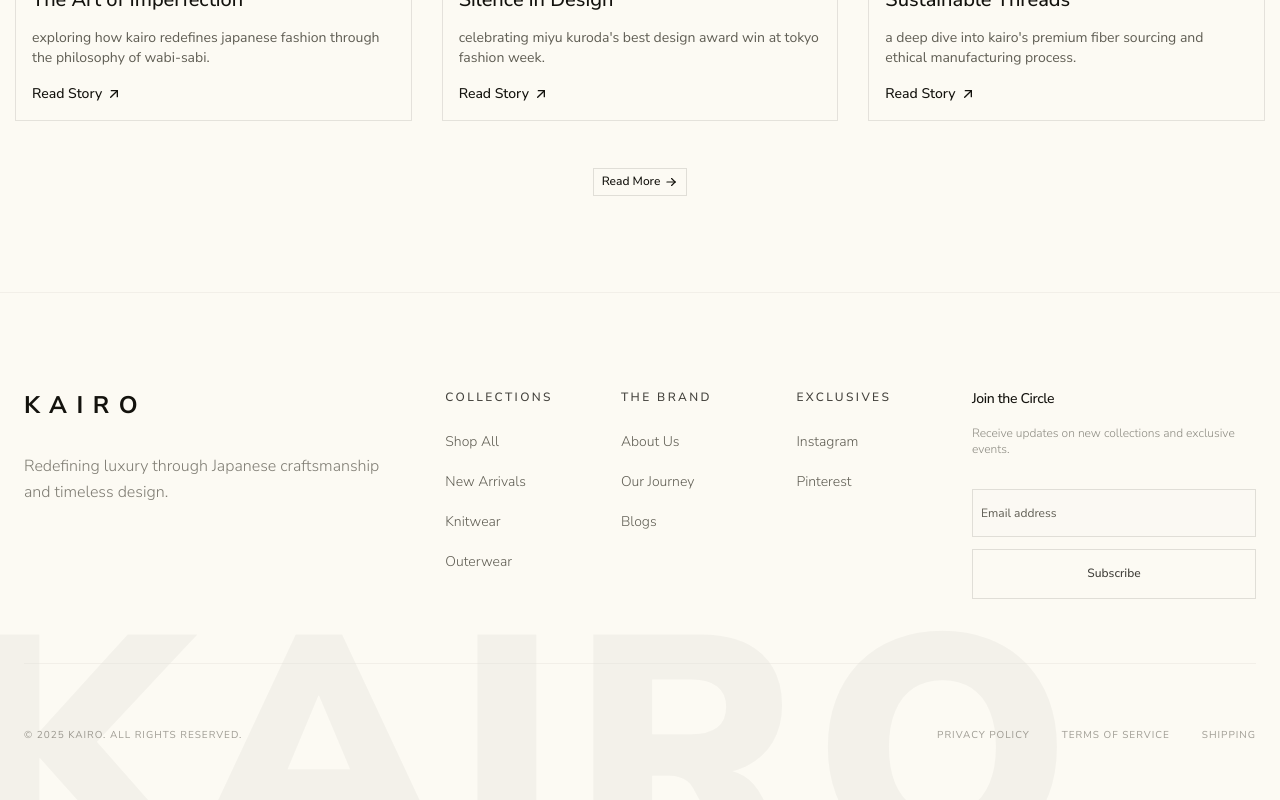
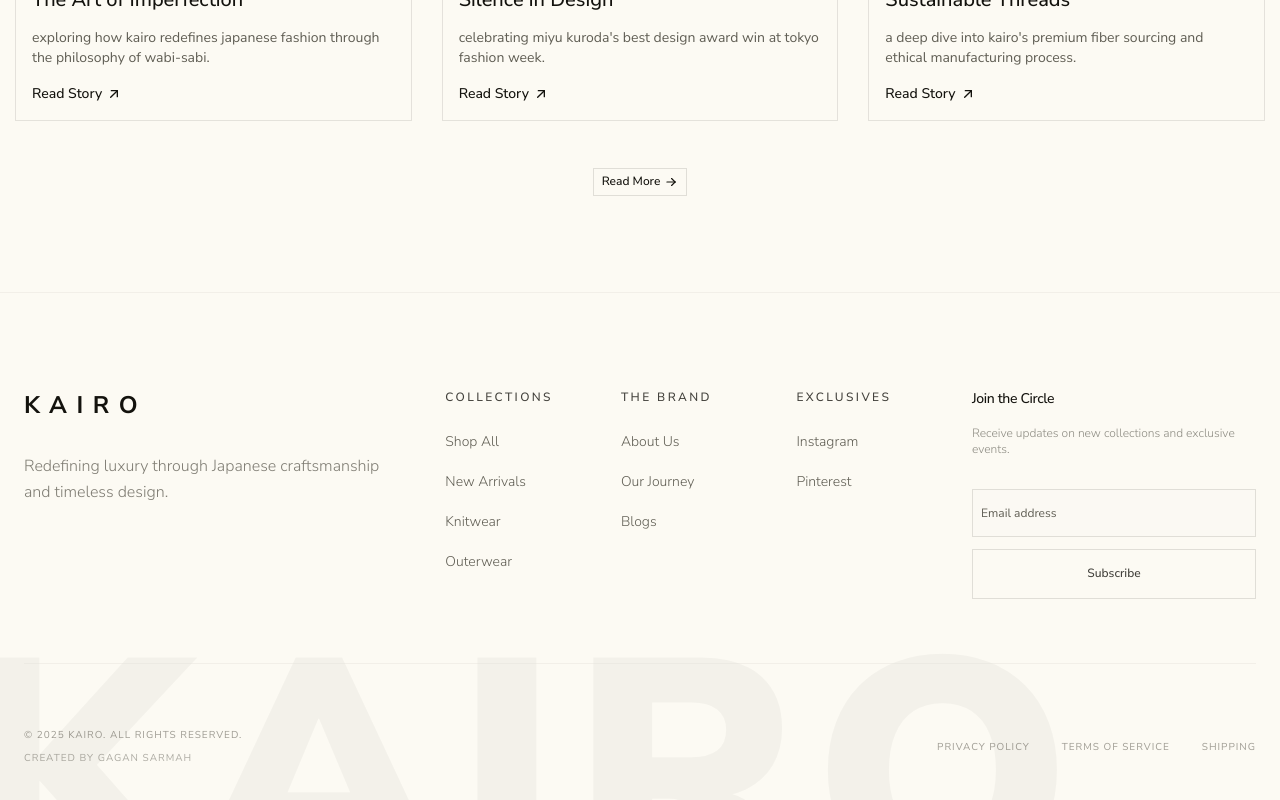
Before and after one commit to Grenish/kairo, a Next.js app: page /en in a window 1280 px wide. Shown: the part 5176-5976 px from the top of the page. Built offline with nearby package versions, Linux system fonts and the light colour scheme.

Commit message:
feat(footer): add 'Created by Gagan Sarmah' watermark and minor polish

```diff
--- a/components/footer.tsx
+++ b/components/footer.tsx
@@ -45,7 +45,7 @@ export default function Footer({ lang }: { lang: "en" | "ja" }) {
                             ? link.href
                             : `/${lang}${link.href}`
                         }
-                        className="text-sm font-light hover:text-foreground transition-colors duration-300 ease-out"
+                        className="text-sm font-light underline-offset-4 hover:text-foreground hover:underline transition-colors duration-300 ease-out"
                       >
                         {link.label}
                       </Link>
@@ -86,13 +86,16 @@ export default function Footer({ lang }: { lang: "en" | "ja" }) {
           </div>
         </div>
 
-        <Separator className="my-16 bg-border/40" />
+        <Separator className="my-12 md:my-16 bg-border/40" />
 
         {/* Bottom Bar */}
         <div className="flex flex-col md:flex-row justify-between items-center gap-8">
-          <div className="order-2 md:order-1">
+          <div className="order-2 md:order-1 flex flex-col items-center md:items-start gap-2">
             <p className="text-[10px] tracking-widest text-muted-foreground/60 uppercase font-mono">
               {t.brand.copyright}
+            </p>
+            <p className="text-[10px] tracking-widest text-muted-foreground/50 uppercase font-mono">
+              Created by Gagan Sarmah
             </p>
           </div>
 
```
